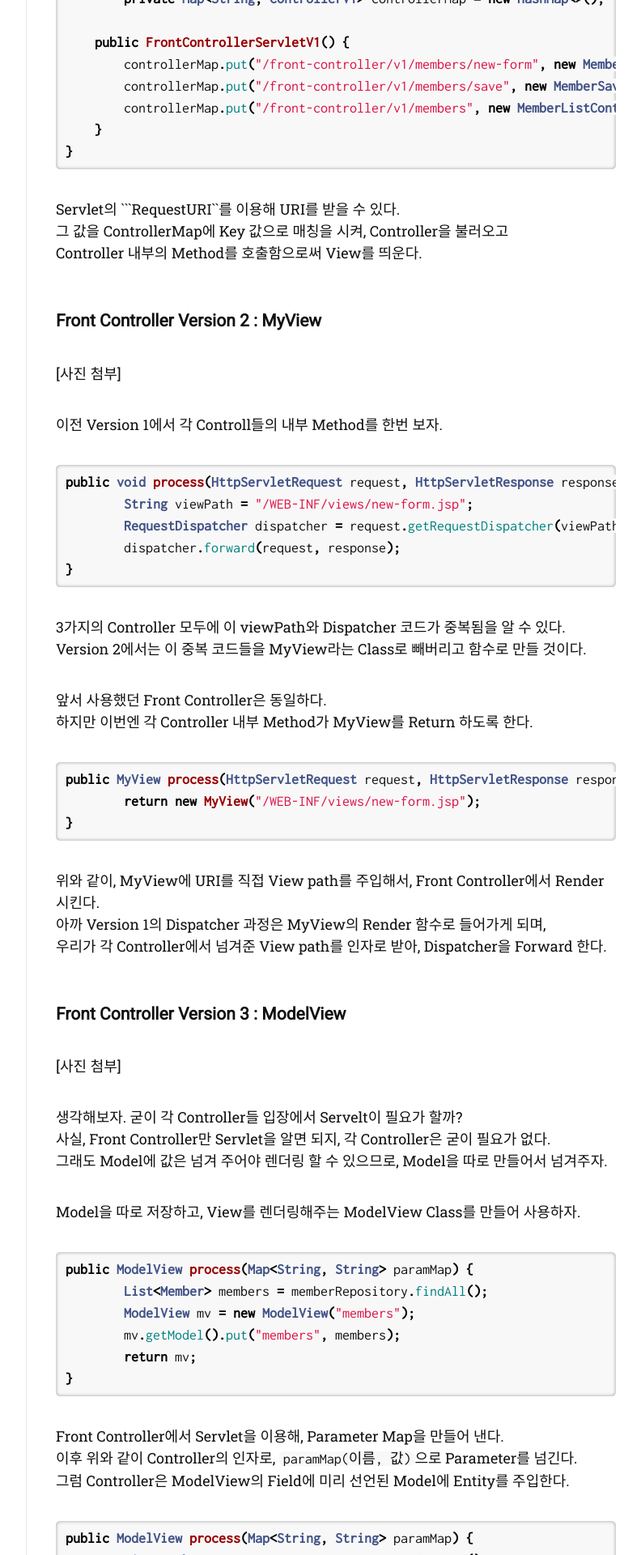
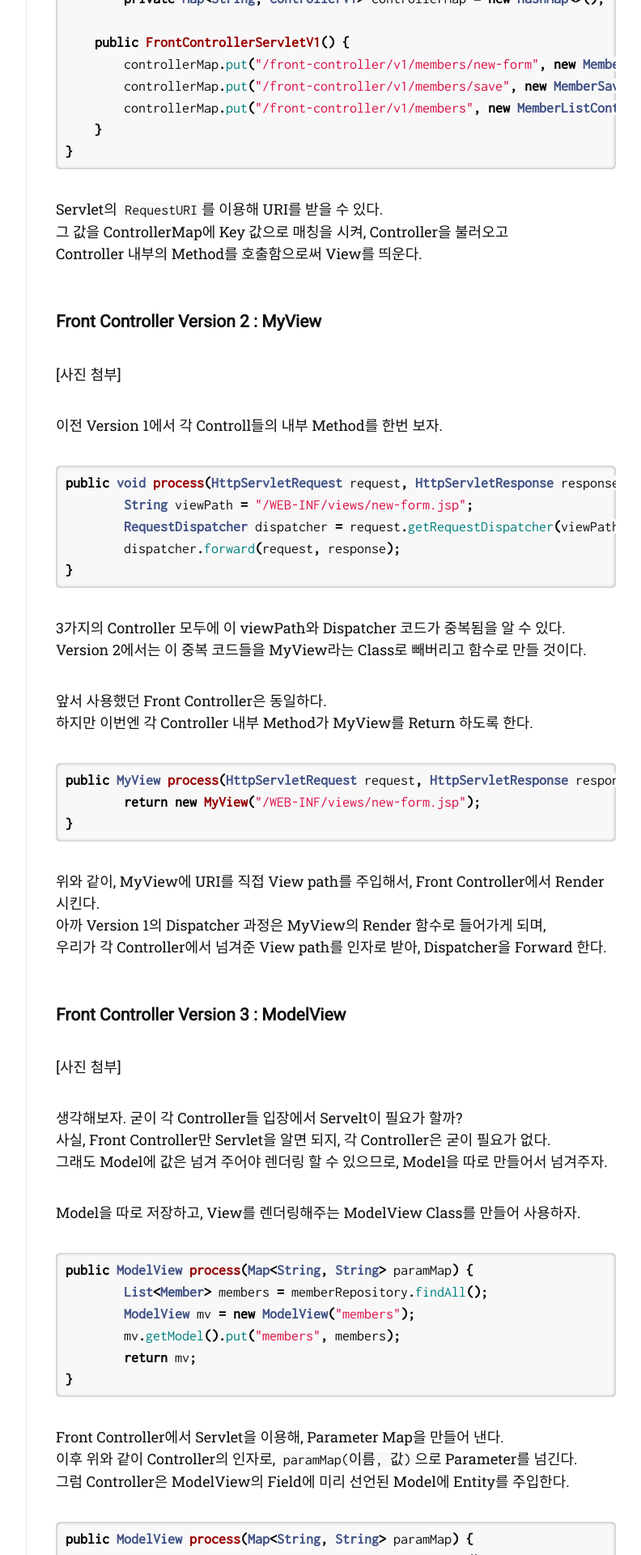
Before and after one commit to Jinseop-Sim/Jinseop-Sim.github.io, a Jekyll site: the page built from _posts/2022-07-16-mvc-framework.md, in a window 1280 px wide. Shown: the part 857-2777 px from the top of the page at 81% size, without its empty margins (357-1149 px from the left). Built offline with Jekyll 4.4.1, drawn with Linux system fonts in a browser that asks for light colours; nearby versions of some CDN libraries; some web fonts are replaced; some of the changed text lies outside the part shown.

Commit message:
modify post

````diff
--- a/_posts/2022-07-16-mvc-framework.md
+++ b/_posts/2022-07-16-mvc-framework.md
@@ -33,7 +33,7 @@ public class FrontControllerServletV1 extends HttpServlet{
 
 {% endhighlight %}
 
-Servlet의 ```RequestURI``를 이용해 URI를 받을 수 있다.
+Servlet의 ```RequestURI```를 이용해 URI를 받을 수 있다.
 그 값을 ControllerMap에 Key 값으로 매칭을 시켜, Controller을 불러오고
 Controller 내부의 Method를 호출함으로써 View를 띄운다.
 
@@ -140,9 +140,9 @@ public boolean supports(Object handler){
     return (handler instance of ControllerV3);
     // 내가 주입한 Handler(Controller)이 V3에 지원 가능한가?
 }
+{% endhighlight %}
   - 그리고 Handle 함수를 통해 원래 Controller의 Process 함수를 구현해준다.
     - 반환 값은 ModelView를 반환하도록 한다.
-{% endhighlight %}
 
 2. Front Controller
   - ```HandlerMappingMap```에 사용할 Handler(Controller) 목록을 저장한다.
````
